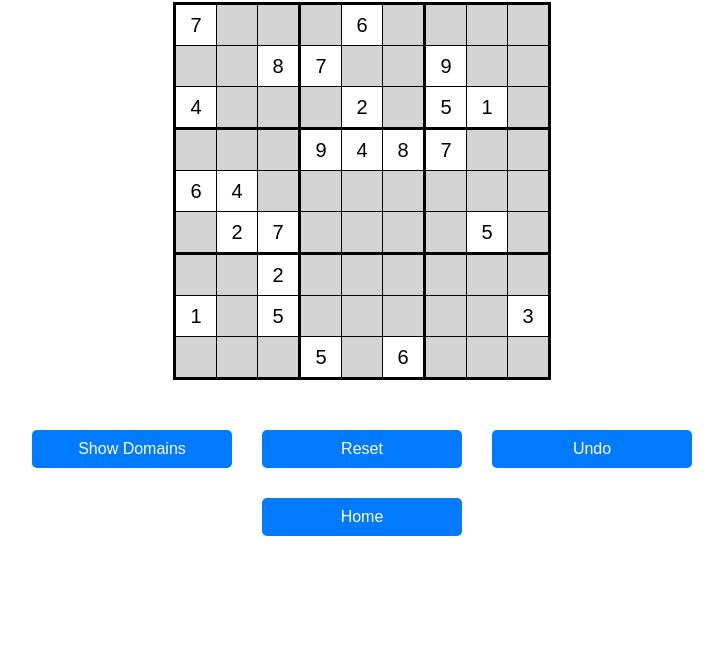
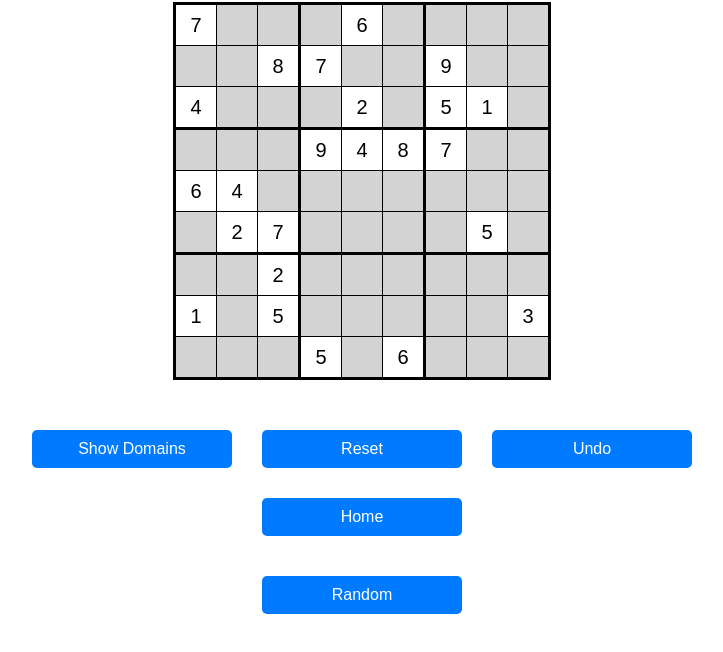
Before and after one commit to Demolus13/CS329-FAI-Project, a plain HTML site: page CSP Helper/index.html in a window 1280 px wide. Shown: the part 84-736 px from the top of the page, without its empty margins (278-1001 px from the left). Drawn offline with Linux system fonts and the light colour scheme.

Commit message:
Update index.html

```diff
--- a/CSP Helper/index.html
+++ b/CSP Helper/index.html
@@ -24,6 +24,9 @@
         <button id="home" onclick="window.location.href='/CS329-FAI-Project/'">Home</button>
     </div>
 
+    <button id="refresh-btn" onclick="location.reload()">Random</button> <!-- New Refresh Button -->
+
+
     <script src="script.js"></script>
 </body>
 
```
